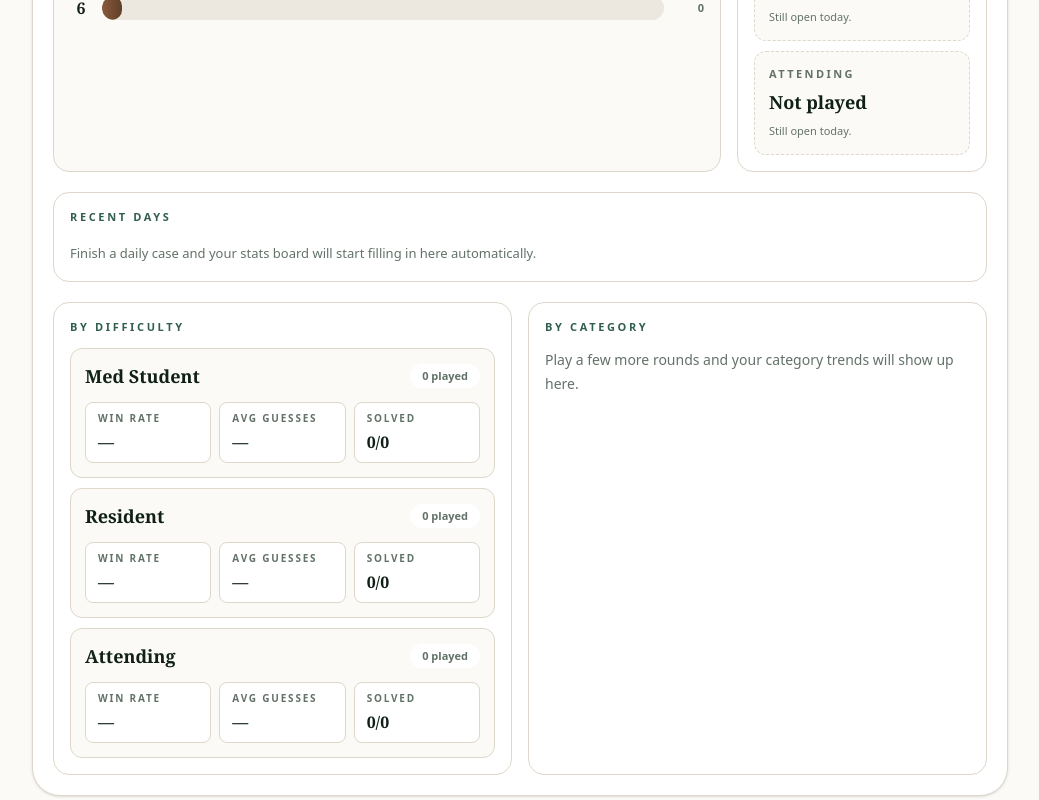
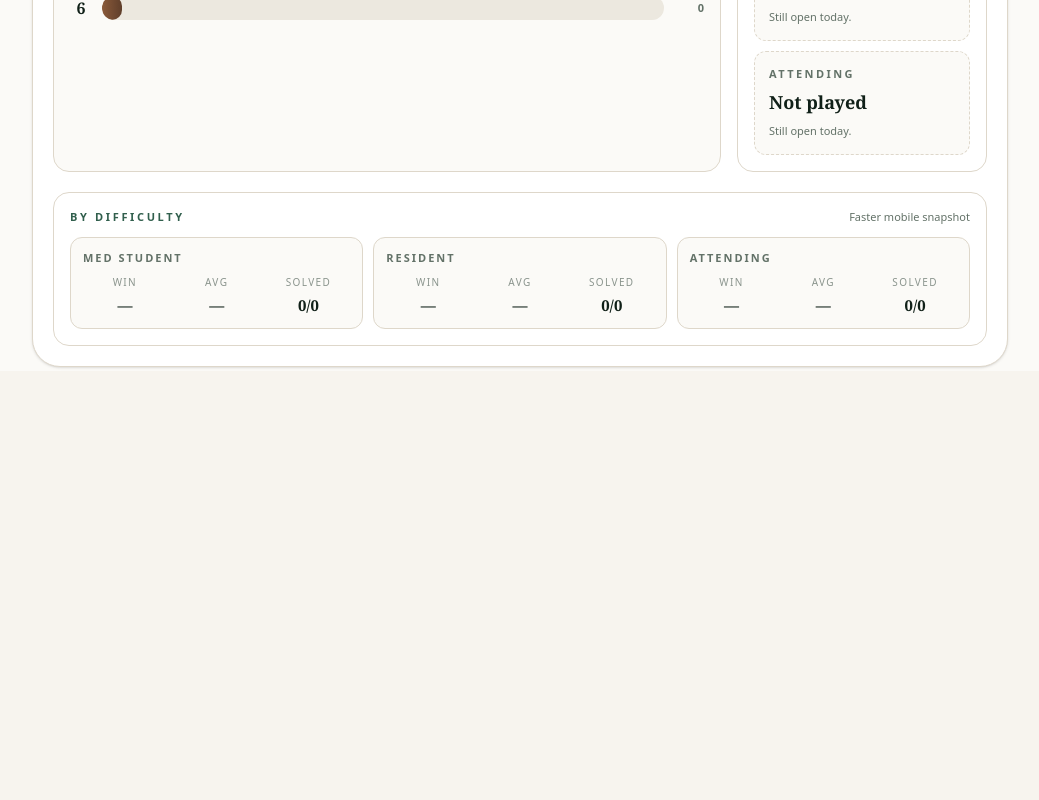
Before and after one commit to AndyC447/Orthodle, a Next.js app: page /stats in a window 1280 px wide. Shown: the part 691-1491 px from the top of the page, without its empty margins (120-1159 px from the left). After the commit the page ends 1062 px from the top, so only its background shows below. Built offline with nearby package versions, Linux system fonts and the light colour scheme.

Commit message:
update site

```diff
--- a/app/stats/page.tsx
+++ b/app/stats/page.tsx
@@ -31,13 +31,6 @@ export default function StatsPage() {
   function formatAverage(value: number | null) {
     if (value === null) return '—'
     return value.toFixed(1)
-  }
-
-  function formatShortDate(dateText: string) {
-    return new Date(`${dateText}T12:00:00`).toLocaleDateString('en-US', {
-      month: 'short',
-      day: 'numeric',
-    })
   }
 
   function resetStats() {
@@ -88,7 +81,7 @@ export default function StatsPage() {
               </div>
             </div>
 
-            <div className="mt-5 grid gap-2.5 sm:grid-cols-2 xl:grid-cols-4">
+            <div className="mt-5 grid grid-cols-2 gap-2.5 xl:grid-cols-4">
               <div className="rounded-2xl border border-[#ded7ca] bg-[#fbfaf7] p-3.5">
                 <div className="text-[11px] font-bold uppercase tracking-[0.22em] text-[#637268]">
                   Games played
@@ -127,7 +120,7 @@ export default function StatsPage() {
                 </div>
               </div>
 
-              <div className="rounded-2xl border border-[#ded7ca] bg-[#fbfaf7] p-3.5 xl:col-span-4">
+              <div className="rounded-2xl border border-[#ded7ca] bg-[#fbfaf7] p-3.5 col-span-2 xl:col-span-4">
                 <div className="text-[11px] font-bold uppercase tracking-[0.22em] text-[#637268]">
                   Archive plays
                 </div>
@@ -137,7 +130,7 @@ export default function StatsPage() {
               </div>
             </div>
 
-            <div className="mt-5 grid gap-4 lg:grid-cols-[minmax(0,1.1fr)_250px]">
+            <div className="mt-5 grid gap-4 lg:grid-cols-[minmax(0,1.05fr)_250px]">
               <div className="rounded-2xl border border-[#ded7ca] bg-[#fbfaf7] p-4">
                 <div className="flex items-center justify-between gap-3">
                   <div className="text-[11px] font-bold uppercase tracking-[0.24em] text-[#315f4d]">
@@ -215,102 +208,46 @@ export default function StatsPage() {
             </div>
 
             <div className="mt-5 rounded-2xl border border-[#ded7ca] bg-white p-4">
+              <div className="mb-3 flex items-center justify-between gap-3">
                 <div className="text-[11px] font-bold uppercase tracking-[0.24em] text-[#315f4d]">
-                Recent days
+                  By difficulty
                 </div>
-
-              {statsSnapshot && statsSnapshot.recentDays.length > 0 ? (
-                <div className="mt-3 space-y-2.5">
-                  {statsSnapshot.recentDays.map(day => (
-                    <div key={day.date} className="rounded-xl border border-[#ded7ca] bg-[#fbfaf7] p-3.5">
-                      <div className="flex flex-wrap items-center justify-between gap-3">
-                        <div>
-                          <div className="font-serif text-[20px] font-bold text-[#102018]">
-                            {formatShortDate(day.date)}
-                          </div>
-                          <div className="mt-1 text-[11px] font-semibold uppercase tracking-[0.22em] text-[#637268]">
-                            {day.wins}/{day.played} solved · avg {formatAverage(day.averageGuesses)} guesses
+                <div className="text-[11px] text-[#637268]">
+                  Faster mobile snapshot
                 </div>
               </div>
 
-                        <div className="rounded-full bg-white px-3 py-1 text-[12px] font-semibold text-[#637268]">
-                          {day.losses === 0 ? 'Clean card' : `${day.losses} miss${day.losses === 1 ? '' : 'es'}`}
-                        </div>
-                      </div>
-
-                      <div className="mt-2.5 grid gap-2 md:grid-cols-3">
-                        {day.levels.map(level => (
-                          <div
-                            key={`${day.date}-${level.level}`}
-                            className="rounded-lg border border-[#ded7ca] bg-white px-3 py-2.5"
-                          >
-                            <div className="text-[11px] font-bold uppercase tracking-[0.22em] text-[#637268]">
-                              {getStatsLevelLabel(level.level)}
-                            </div>
-                            <div className="mt-1.5 font-serif text-[14px] font-bold text-[#102018]">
-                              {level.answer}
-                            </div>
-                            <div className="mt-2 text-[12px] text-[#637268]">
-                              {level.won ? `${level.guessesUsed}/6` : 'Missed'}
-                            </div>
-                          </div>
-                        ))}
-                      </div>
-                    </div>
-                  ))}
-                </div>
-              ) : (
-                <p className="mt-4 text-[13px] leading-6 text-[#637268]">
-                  Finish a daily case and your stats board will start filling in here automatically.
-                </p>
-              )}
-            </div>
-
-            <div className="mt-5 grid gap-4 lg:grid-cols-2">
-              <div className="rounded-2xl border border-[#ded7ca] bg-white p-4">
-                <div className="text-[11px] font-bold uppercase tracking-[0.24em] text-[#315f4d]">
-                  By difficulty
-                </div>
-
-                <div className="mt-3 space-y-2.5">
+              <div className="grid gap-2.5 sm:grid-cols-3">
                 {(statsSnapshot?.byLevel || []).map(level => (
                   <div
                     key={level.level}
-                      className="rounded-xl border border-[#ded7ca] bg-[#fbfaf7] p-3.5"
+                    className="rounded-xl border border-[#ded7ca] bg-[#fbfaf7] p-3"
                   >
-                      <div className="flex items-center justify-between gap-3">
-                        <div className="font-serif text-[18px] font-bold text-[#102018]">
+                    <div className="text-[11px] font-bold uppercase tracking-[0.18em] text-[#637268]">
                       {getStatsLevelLabel(level.level)}
                     </div>
-                        <div className="rounded-full bg-white px-3 py-1 text-[11px] font-semibold text-[#637268]">
-                          {level.played} played
+                    <div className="mt-2 grid grid-cols-3 gap-2 text-center">
+                      <div>
+                        <div className="text-[10px] uppercase tracking-[0.14em] text-[#8a948d]">
+                          Win
                         </div>
-                      </div>
-
-                      <div className="mt-3 grid grid-cols-3 gap-2">
-                        <div className="rounded-lg border border-[#ded7ca] bg-white px-3 py-2">
-                          <div className="text-[10px] font-bold uppercase tracking-[0.18em] text-[#637268]">
-                            Win rate
-                          </div>
-                          <div className="mt-1 font-serif text-[16px] font-bold text-[#102018]">
+                        <div className="mt-1 font-serif text-[15px] font-bold text-[#102018]">
                           {level.played > 0 ? `${Math.round(level.winRate)}%` : '—'}
                         </div>
                       </div>
-
-                        <div className="rounded-lg border border-[#ded7ca] bg-white px-3 py-2">
-                          <div className="text-[10px] font-bold uppercase tracking-[0.18em] text-[#637268]">
-                            Avg guesses
+                      <div>
+                        <div className="text-[10px] uppercase tracking-[0.14em] text-[#8a948d]">
+                          Avg
                         </div>
-                          <div className="mt-1 font-serif text-[16px] font-bold text-[#102018]">
+                        <div className="mt-1 font-serif text-[15px] font-bold text-[#102018]">
                           {formatAverage(level.averageGuesses)}
                         </div>
                       </div>
-
-                        <div className="rounded-lg border border-[#ded7ca] bg-white px-3 py-2">
-                          <div className="text-[10px] font-bold uppercase tracking-[0.18em] text-[#637268]">
+                      <div>
+                        <div className="text-[10px] uppercase tracking-[0.14em] text-[#8a948d]">
                           Solved
                         </div>
-                          <div className="mt-1 font-serif text-[16px] font-bold text-[#102018]">
+                        <div className="mt-1 font-serif text-[15px] font-bold text-[#102018]">
                           {level.wins}/{level.played}
                         </div>
                       </div>
@@ -319,49 +256,6 @@ export default function StatsPage() {
                 ))}
               </div>
             </div>
-
-              <div className="rounded-2xl border border-[#ded7ca] bg-white p-4">
-                <div className="text-[11px] font-bold uppercase tracking-[0.24em] text-[#315f4d]">
-                  By category
-                </div>
-
-                {statsSnapshot && statsSnapshot.byCategory.length > 0 ? (
-                  <div className="mt-3 space-y-2.5">
-                    {statsSnapshot.byCategory.map(category => (
-                      <div
-                        key={category.category}
-                        className="rounded-xl border border-[#ded7ca] bg-[#fbfaf7] p-3.5"
-                      >
-                        <div className="flex items-center justify-between gap-3">
-                          <div className="font-serif text-[18px] font-bold text-[#102018]">
-                            {category.category}
-                          </div>
-                          <div className="rounded-full bg-white px-3 py-1 text-[11px] font-semibold text-[#637268]">
-                            {category.played} played
-                          </div>
-                        </div>
-
-                        <div className="mt-3 flex flex-wrap gap-2 text-[12px] text-[#637268]">
-                          <div className="rounded-full border border-[#ded7ca] bg-white px-3 py-1">
-                            {Math.round(category.winRate)}% win rate
-                          </div>
-                          <div className="rounded-full border border-[#ded7ca] bg-white px-3 py-1">
-                            Avg {formatAverage(category.averageGuesses)} guesses
-                          </div>
-                          <div className="rounded-full border border-[#ded7ca] bg-white px-3 py-1">
-                            {category.wins}/{category.played} solved
-                          </div>
-                        </div>
-                      </div>
-                    ))}
-                  </div>
-                ) : (
-                  <p className="mt-3 text-sm leading-6 text-[#637268]">
-                    Play a few more rounds and your category trends will show up here.
-                  </p>
-                )}
-              </div>
-            </div>
           </div>
         </div>
       </section>
```
Lines whose indentation alone changed are shown as unchanged.
